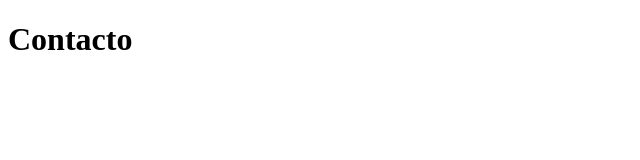
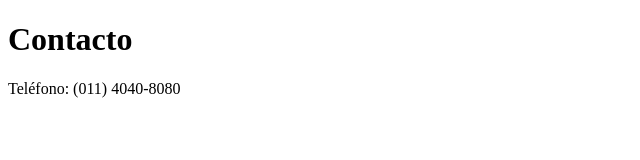
Before and after one commit to jdrjuan/bootcamp, a plain HTML site: page contacto.html in a window 1280 px wide. Shown: the whole page, without its empty margins (0-640 px from the left). Drawn offline with Linux system fonts and the light colour scheme.

Commit message:
Agrega teléfono

```diff
--- a/contacto.html
+++ b/contacto.html
@@ -8,6 +8,6 @@
 </head>
 <body>
     <h1>Contacto</h1>
-
+    <p>Teléfono: (011) 4040-8080</p>
 </body>
 </html>
```
